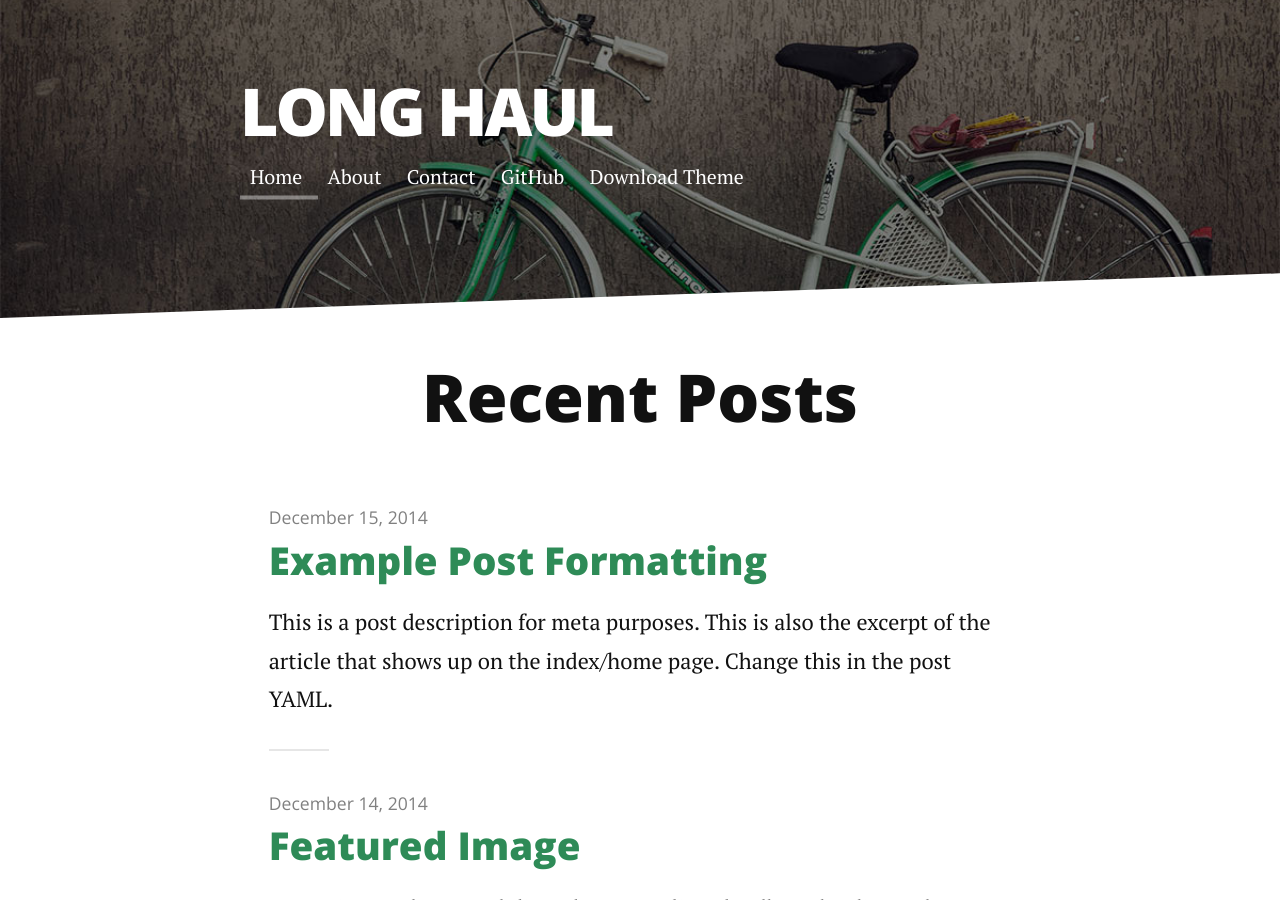
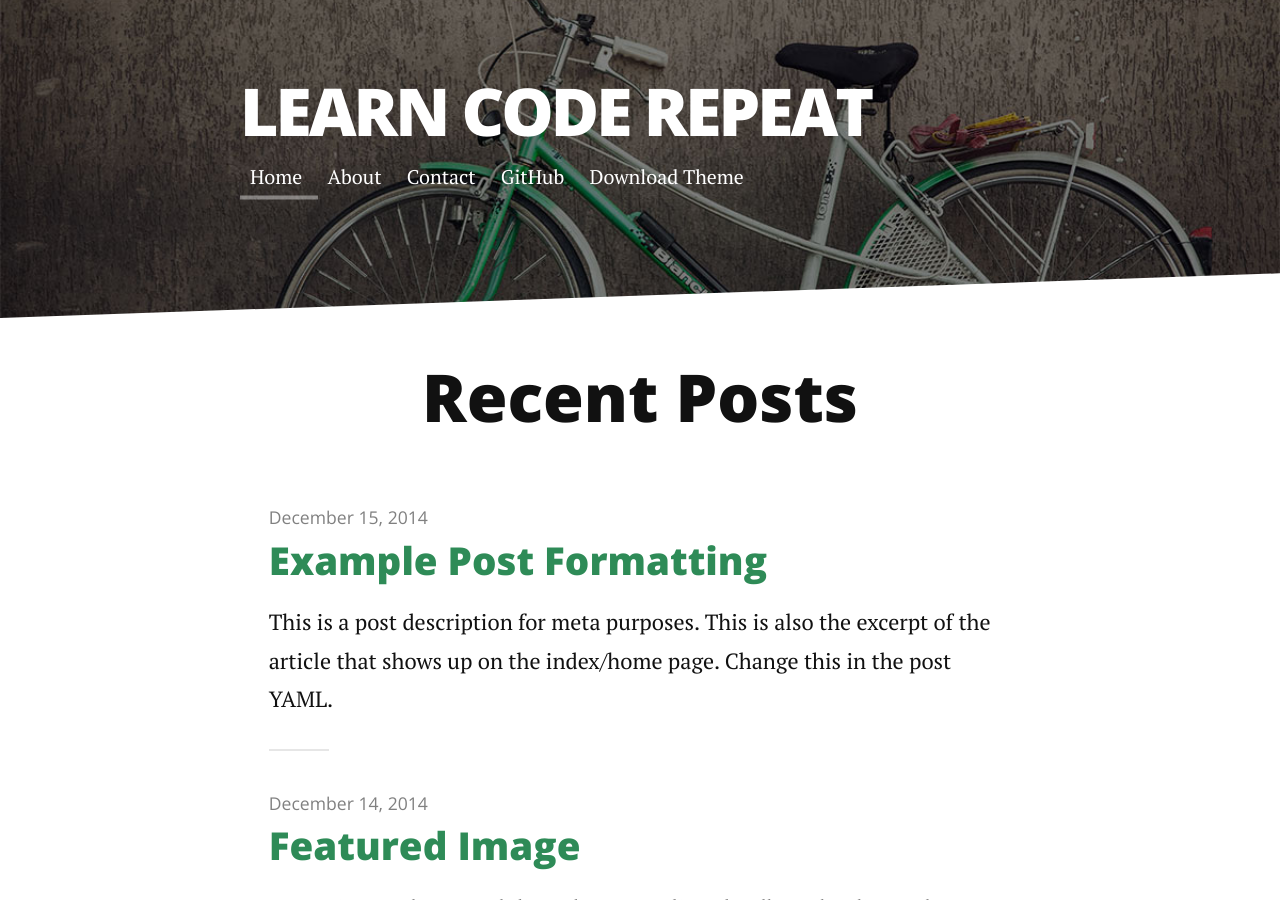
Before and after one commit to learncoderepeat/rva-website, a Jekyll site: the page built from index.html, in a window 1280 px wide and 900 px high. Built offline with Jekyll 4.4.1, drawn with Linux system fonts in a browser that asks for light colours; nearby versions of some CDN libraries; the list of posts is cut into pages by our own code.

Commit message:
Update _config.yml

```diff
--- a/_config.yml
+++ b/_config.yml
@@ -1,5 +1,5 @@
-title: Long Haul
-description: Long Form Jekyll theme built with SASS / COMPASS / SUSY
+title: Learn Code Repeat
+description: Day of learning about stuff.
 
 url: https://learncoderepeat.github.io/rva-website
 baseurl: "https://learncoderepeat.github.io/rva-website"
```
